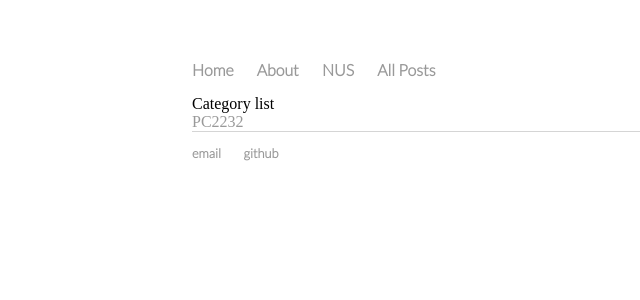
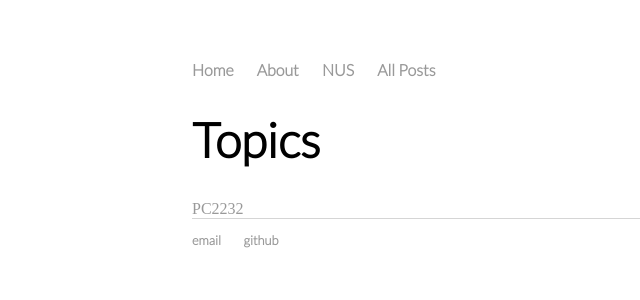
Before and after one commit to serriferous/initial.github.io, a Jekyll site: the page built from NUS/index.html, in a window 1280 px wide. Shown: the top 300 px of the page, without its empty margins (0-640 px from the left). Built offline with Jekyll 4.4.1, drawn with Linux system fonts in a browser that asks for light colours.

Commit message:
Update index.html

```diff
--- a/NUS/index.html
+++ b/NUS/index.html
@@ -2,7 +2,8 @@
 layout: default
 ---
 
-Category list
+<h1>Topics</h1>
+<p></p>
 {% for category in site.categories %}
     <div class="categories-title"><a href="/{{ category | first }}">{{ category | first }}</a></div>
 {% endfor %}
```
